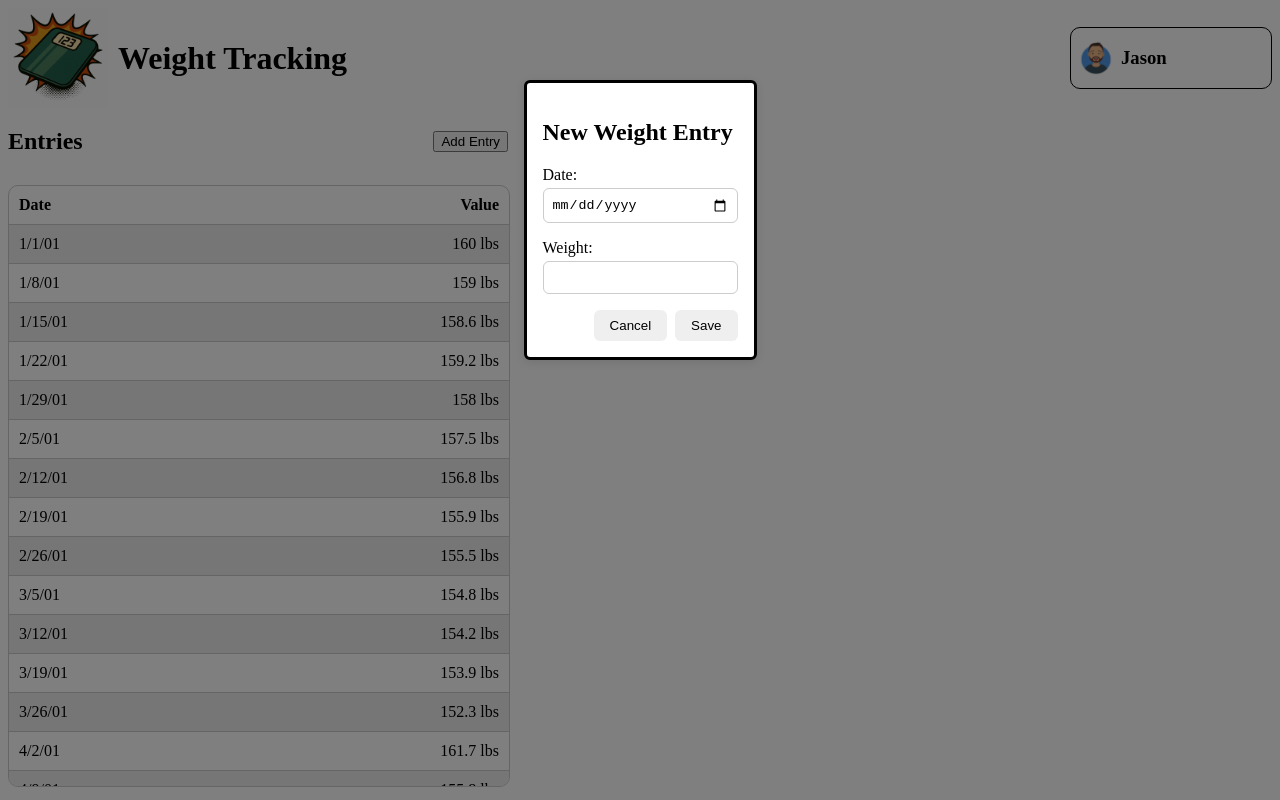
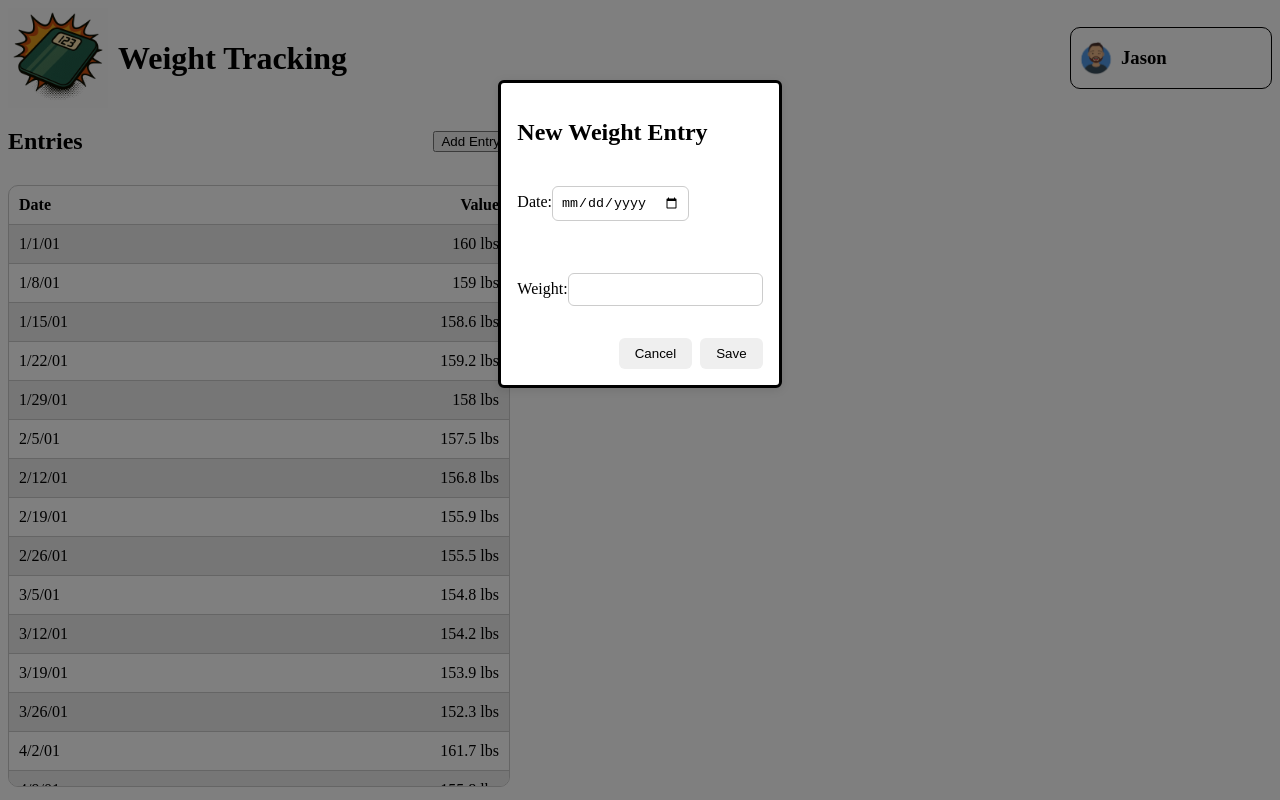
Before and after one commit to Floresj4/weight-tracking, an Angular app in the folder weight-tracking-ui/: page / in a window 1280 px wide. Both pictures are taken after a click on the button "Add Entry". Built offline with nearby package versions, Linux system fonts and the light colour scheme.

Commit message:
enable two way binding

```diff
--- a/weight-tracking-ui/src/app/app.component.ts
+++ b/weight-tracking-ui/src/app/app.component.ts
@@ -37,7 +37,6 @@ export class App {
   }
 
   onCloseNewEntry() {
-    console.log("Closing new entry form")
     this.showNewEntry = false
   }
 
--- a/weight-tracking-ui/src/app/weight-entries/weight-entry-new/weight-entry-new.html
+++ b/weight-tracking-ui/src/app/weight-entries/weight-entry-new/weight-entry-new.html
@@ -4,11 +4,22 @@
         <div class="input-container">
             <h2>New Weight Entry</h2>
 
-            <label for="date">Date:</label>
-            <input type="date" id="date" name="date" />
+            <p>
+                <label for="date">Date:</label>
+                <input type="date"
+                    id="date"
+                    name="date"
+                    [(ngModel)]="enteredDate" />
+            </p>
 
-            <label for="weight">Weight:</label>
-            <input type="number" id="weight" name="weight" step="0.5" />
+            <p>
+                <label for="weight">Weight:</label>
+                <input type="number"
+                    id="weight"
+                    name="weight"
+                    step="0.1"
+                    [(ngModel)]="enteredWeight"/>
+            </p>
         </div>
 
         <div class="button-container">
--- a/weight-tracking-ui/src/app/weight-entries/weight-entry-new/weight-entry-new.ts
+++ b/weight-tracking-ui/src/app/weight-entries/weight-entry-new/weight-entry-new.ts
@@ -1,15 +1,19 @@
 import { Component, output } from '@angular/core';
+import { FormsModule } from '@angular/forms';
 
 @Component({
   selector: 'app-weight-new',
   standalone: true,
-  imports: [],
+  imports: [ FormsModule],
   templateUrl: './weight-entry-new.html',
   styleUrl: './weight-entry-new.scss'
 })
 export class WeightEntryNew {
 
   close = output<void>()
+
+  enteredWeight: number | null = null;
+  enteredDate: string | null = null;
 
   onSave() {
     this.close.emit();
```
